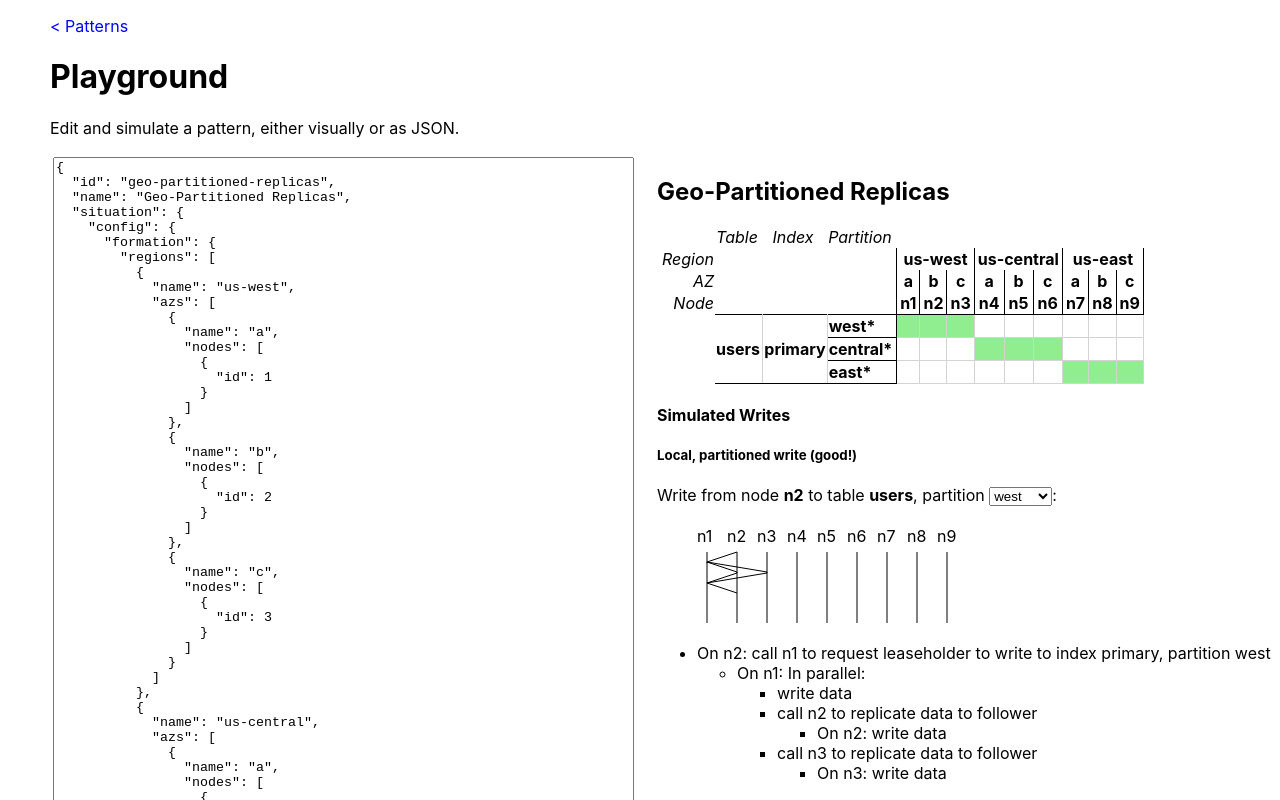
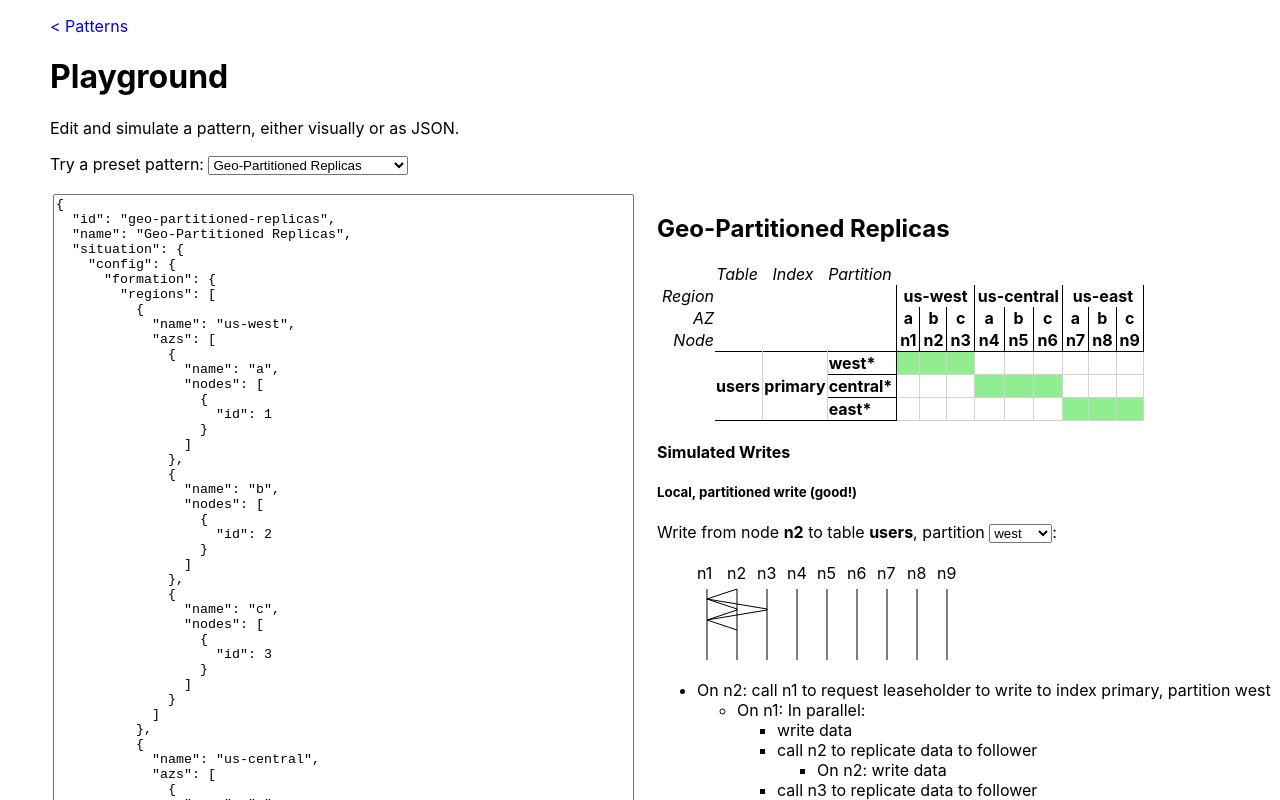
Before and after one commit to vilterp/crdb-config-explorer, a React (Create React App) app: page /playground in a window 1280 px wide. Shown: the top 800 px of the page. Built offline with nearby package versions, Linux system fonts and the light colour scheme.

Commit message:
add presets to playground

```diff
--- a/src/playground.tsx
+++ b/src/playground.tsx
@@ -1,5 +1,5 @@
 import React, { useState } from "react";
-import { geoPartitionedReplicas } from "./patterns";
+import { geoPartitionedReplicas, PATTERNS } from "./patterns";
 import { Pattern } from "./model";
 import { PatternView } from "./views/patternView";
 import { Link } from "react-router-dom";
@@ -7,6 +7,10 @@ import { Link } from "react-router-dom";
 export function PlaygroundPage() {
   const [patternJSONStr, setPatternJSONStr] = useState<string>(
     JSON.stringify(geoPartitionedReplicas, null, 2),
+  );
+
+  const [presetPatternID, setPresetPatternID] = useState(
+    geoPartitionedReplicas.id,
   );
 
   return (
@@ -18,6 +22,28 @@ export function PlaygroundPage() {
       <h1>Playground</h1>
 
       <p>Edit and simulate a pattern, either visually or as JSON.</p>
+
+      <p>
+        Try a preset pattern:{" "}
+        <select
+          value={presetPatternID}
+          onChange={evt => {
+            setPresetPatternID(evt.target.value);
+            setPatternJSONStr(
+              JSON.stringify(
+                PATTERNS.find(p => p.id === evt.target.value) ||
+                  geoPartitionedReplicas,
+                null,
+                2,
+              ),
+            );
+          }}
+        >
+          {PATTERNS.map(p => (
+            <option value={p.id}>{p.name}</option>
+          ))}
+        </select>
+      </p>
 
       <table>
         <tbody>
```
